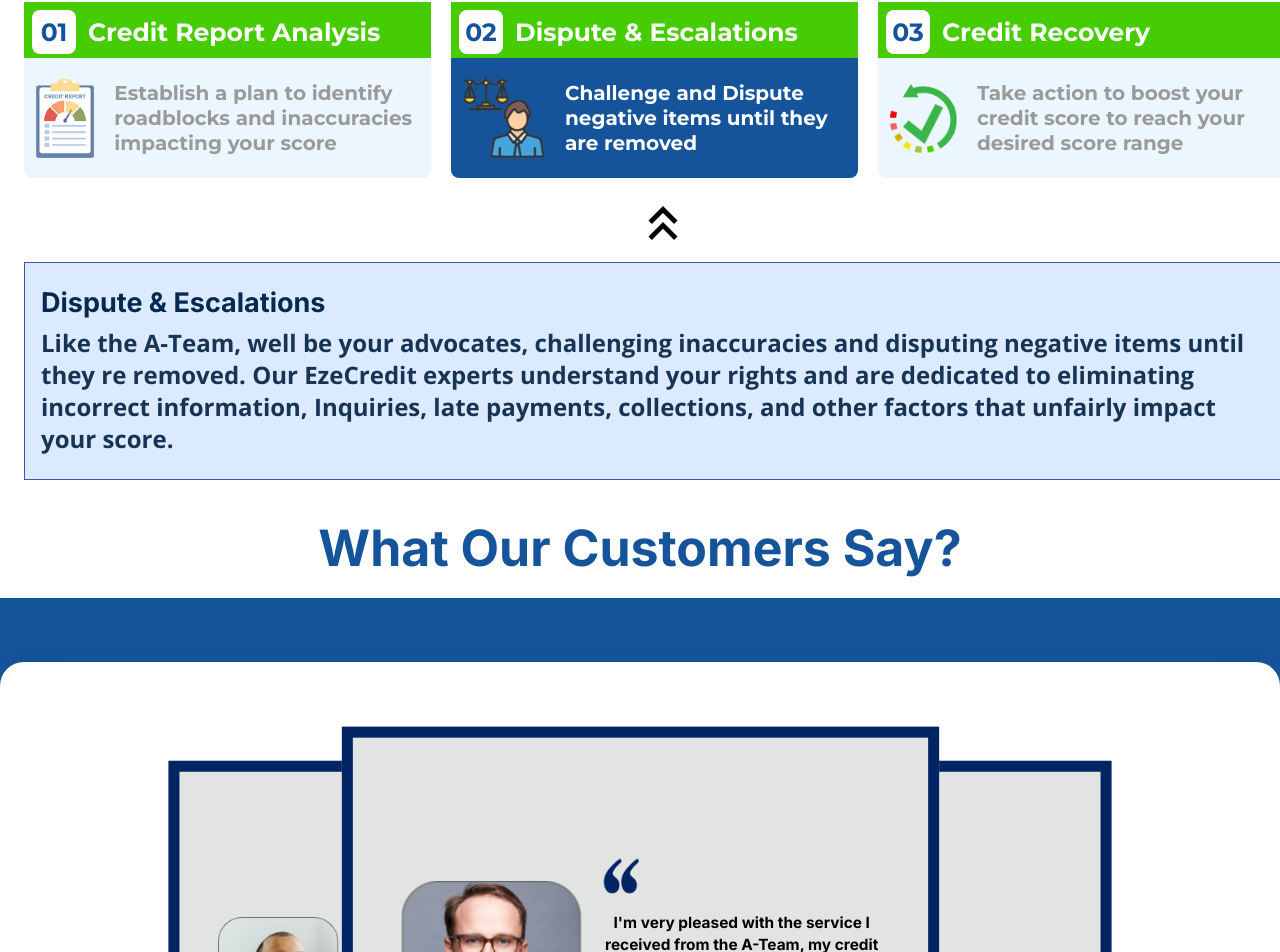
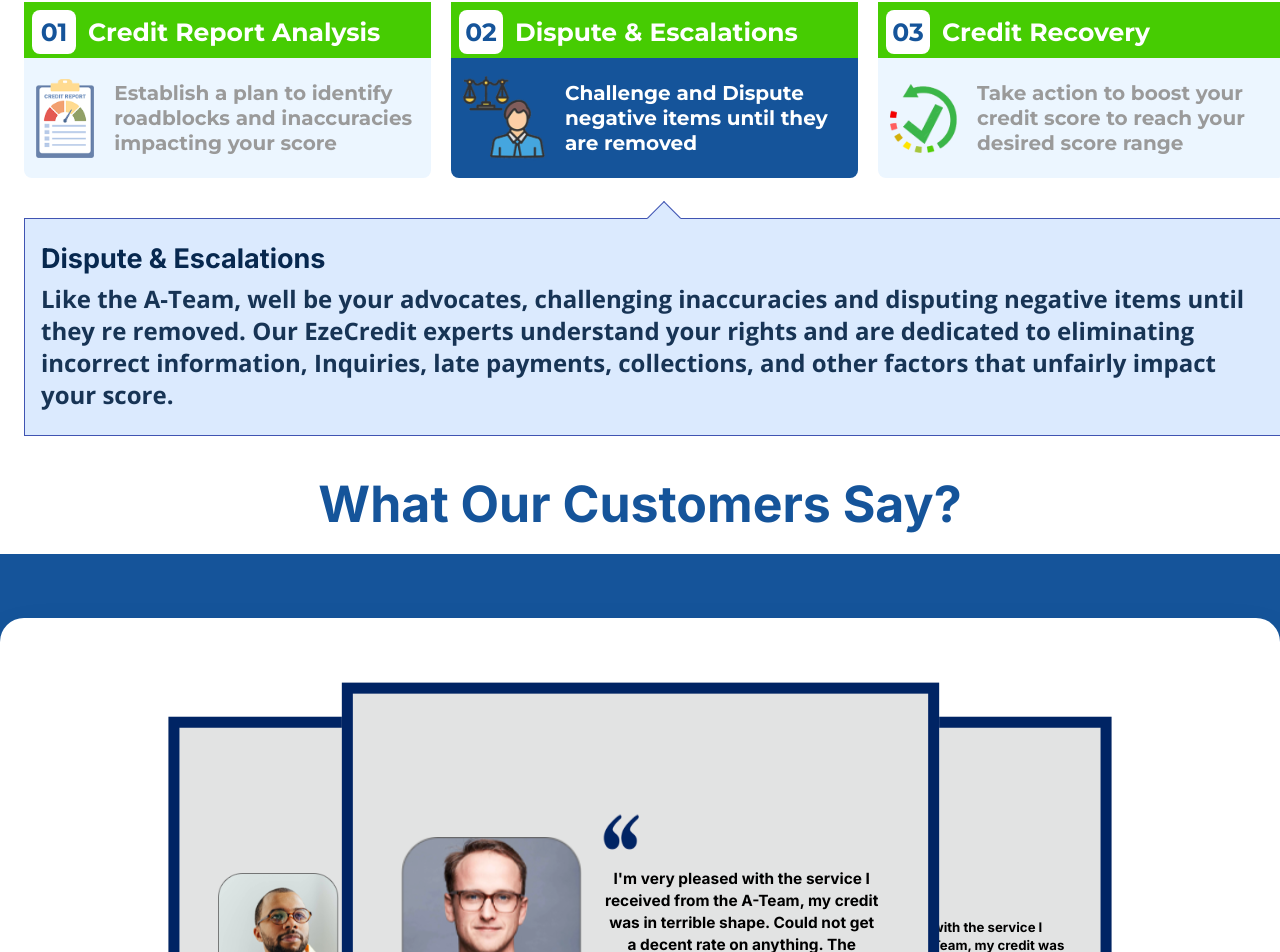
Before and after one commit to Nitin6404/ez-credit-repair, a React (Vite) app: page / in a window 1280 px wide. Shown: the part 3668-4620 px from the top of the page. Built offline with nearby package versions, Linux system fonts and the light colour scheme.

Commit message:
feat: traingle add home

```diff
--- a/src/components/common/ProgressiveCorrective.jsx
+++ b/src/components/common/ProgressiveCorrective.jsx
@@ -83,6 +83,19 @@ export function Program() {
     },
   ];
 
+  const trainglePosition = () => {
+    switch (selectedCard.number) {
+      case '1':
+        return '-left-[400px]'; // Adjust this as per your design
+      case '2':
+        return 'left-10'; // Adjust this as per your design
+      case '3':
+        return 'left-[470px]'; // Adjust this as per your design
+      default:
+        return 'left-[350px]';
+    }
+  };
+
   return (
     <div className="px-4 md:px-0">
       <div className="mx-auto max-w-screen-xl rounded bg-white p-4 md:p-6">
@@ -106,11 +119,14 @@ export function Program() {
         </div>
 
         {/* Down Arrow - Hidden on mobile */}
-        <h1 className="ml-[600px] hidden text-7xl md:block">
-          <KeyboardDoubleArrowUpOutlinedIcon
-            style={{ width: '78px', height: '58px' }}
-            className="w-12"
-          />
+        <h1 className="ml-[600px] hidden text-7xl md:relative md:mt-10 md:block">
+          {/*<KeyboardDoubleArrowUpOutlinedIcon*/}
+          {/*  style={{ width: '78px', height: '58px' }}*/}
+          {/*  className="w-12"*/}
+          {/*/>*/}
+          <div
+            className={`absolute -top-2 ${trainglePosition()} z-50 h-6 w-6 -translate-x-1/2 -translate-y-1 rotate-45 border-l border-t border-[#4054B2] bg-blue-100`}
+          ></div>
         </h1>
 
         {/* Dispute & Escalation Details */}
```
